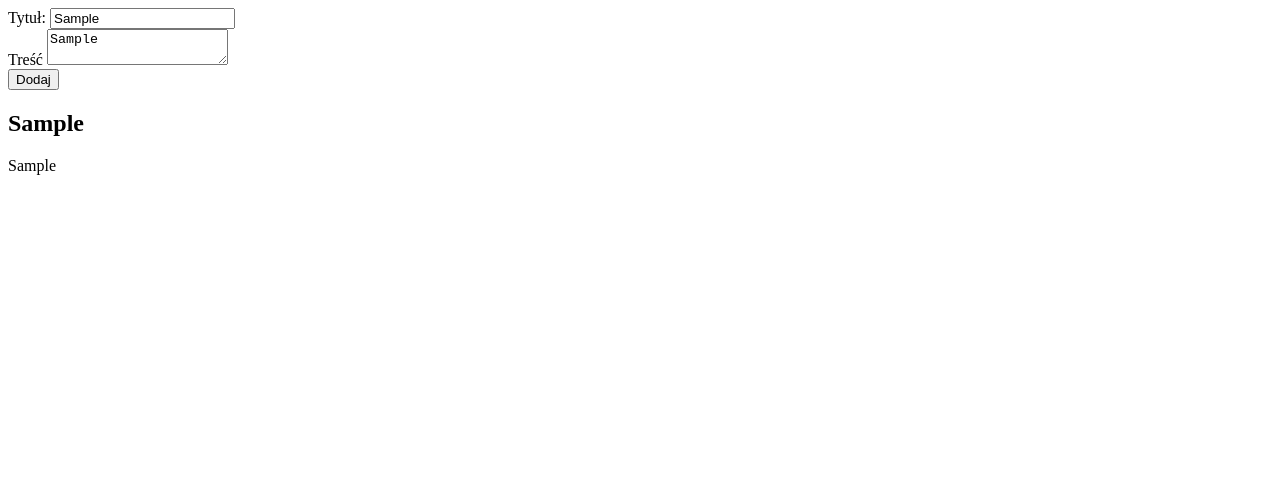
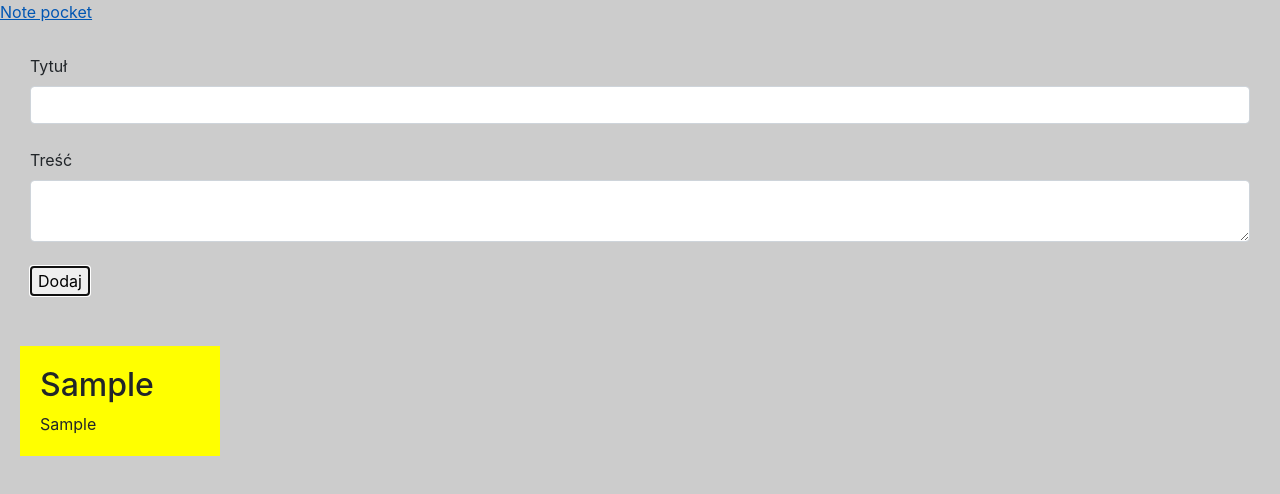
Before and after one commit to lbiniszewski/web-apps, a plain HTML site: page Index.html in a window 1280 px wide. Both pictures are taken after typing "Sample", "Sample" into the empty fields and a click on the button "Dodaj". Drawn offline with nearby package versions, Linux system fonts and the light colour scheme.

Commit message:
koniec lekcji

```diff
--- a/Index.html
+++ b/Index.html
@@ -5,37 +5,26 @@
     <meta name="viewport" content="width=device-width, initial-scale=1.0">
     <meta http-equiv="X-UA-Compatible" content="ie=edge">
     <title>Document</title>
+    <script src="main.js"></script>
+    <link rel="stylesheet" href="https://stackpath.bootstrapcdn.com/bootstrap/4.3.1/css/bootstrap.min.css" integrity="sha384-ggOyR0iXCbMQv3Xipma34MD+dH/1fQ784/j6cY/iJTQUOhcWr7x9JvoRxT2MZw1T" crossorigin="anonymous">
+    <link rel="stylesheet" href="style.css">
 </head>
 <body>
+    <nav class="nav nav-pills flex-column flex-sm-row">
+        <a href="#">Note pocket</a>
+
+    </nav>
+
+
+
     <form>
-        Tytuł: <input type="text" id ="title"><br>
-        Treść <textarea id="content"></textarea><br>
+        <label for="title">Tytuł</label></label>  <input type="text" id ="title" class="form-control"><br>
+        <label for="content">Treść</label><textarea id="content" class="form-control"></textarea><br>
         <button id="newNote">Dodaj</button>
     </form>
     <main>
 
     </main>
-    <script type="text/javascript">
 
-    let btnSubmit = document.querySelector('#newNote');
-
-    btnSubmit.addEventListener('click', function(event){
-        // pobierz tytul i tresc
-
-        let title = document.querySelector('#title').value;
-        let content = document.querySelector('#content').value;
-
-        // utworz diva z notatka
-        let newNote = document.createElement('div');
-
-        // wrzuc do diva
-        newNote.innerHTML = `<h2>${title}</h2><section>${content}</section>`;
-        //dolacz notatke do (main)
-        let notesContainer = document.querySelector('main');
-        notesContainer.appendChild(newNote);
-        event.preventDefault();
-    });
-
-    </script>
 </body>
 </html>
--- /dev/null
+++ b/main.js
@@ -0,0 +1,33 @@
+
+    document.addEventListener('DOMContentLoaded', appStart);
+
+
+function appStart(){
+    let btnSubmit = document.querySelector('#newNote');
+    btnSubmit.addEventListener('click', addNote);
+};
+
+
+    function addNote(event){
+        // pobierz tytul i tresc
+
+        let title = document.querySelector('#title');
+        let content = document.querySelector('#content');
+
+        // utworz diva z notatka
+        let newNote = document.createElement('div');
+
+        newNote.classList.add('note');
+
+
+        // wrzuc do diva
+        newNote.innerHTML = `<h2>${title.value}</h2><section>${content.value}</section>`;
+        //dolacz notatke do (main)
+        let notesContainer = document.querySelector('main');
+        notesContainer.appendChild(newNote);
+
+        title.value = '';
+        content.value = '';
+
+        event.preventDefault();
+    };
--- /dev/null
+++ b/style.css
@@ -0,0 +1,18 @@
+main{
+    display:flex;
+}
+
+.note{
+    background: yellow;
+    margin: 20px;
+    padding: 20px;
+    width: 200px;
+}
+
+body{
+    background: #ccc;
+}
+
+form{
+    padding:30px;
+}
```
